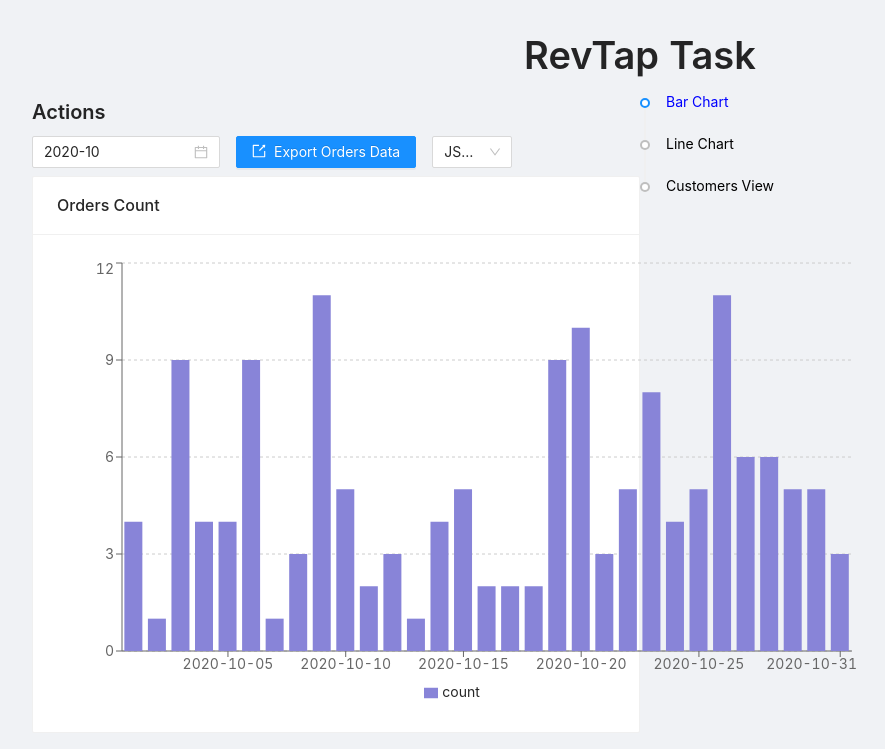
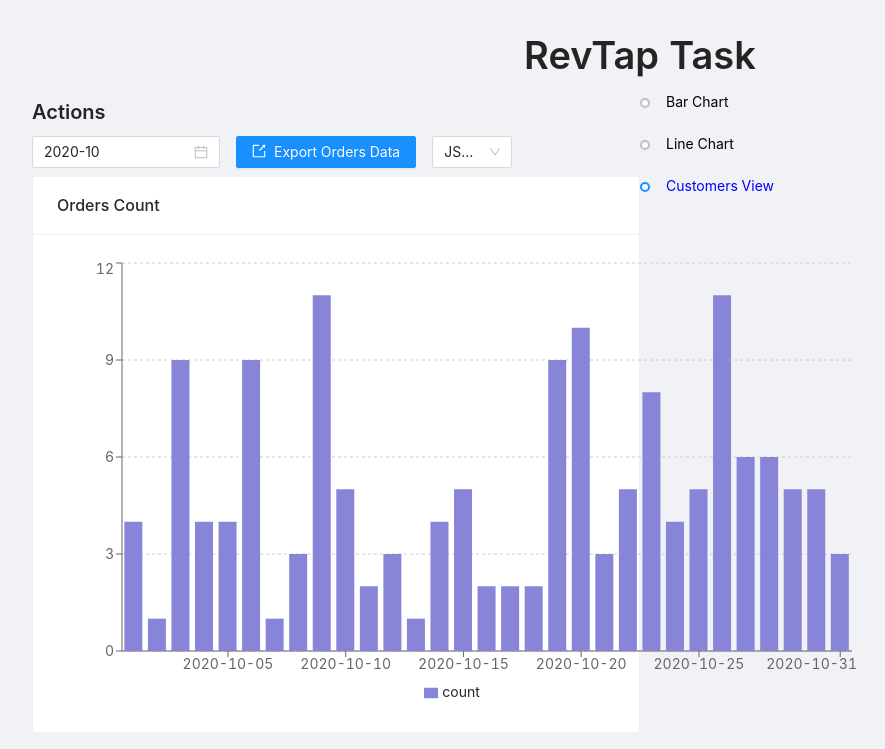
Before and after one commit to 13point5/revtap-frontend-task, a React (Create React App) app: page / in a window 1280 px wide. Shown: the top 749 px of the page, without its empty margins (0-885 px from the left). Built offline with nearby package versions, Linux system fonts and the light colour scheme.

Commit message:
fix bugs in scrolling nav functionality

```diff
--- a/src/App.jsx
+++ b/src/App.jsx
@@ -1,86 +1,78 @@
-import React, { useState, useEffect, createRef } from "react";
+/* eslint-disable */
+import React from "react";
 import { Layout, Timeline, Typography } from "antd";
 
 import { CustomersView, ChartsContainer } from "./components";
 
 import rawData from "./fixtures/data2.json";
 import DataContext from "./contexts/DataContext";
-// import useConstructor from "./hooks/useConstructor";
 
-const items = [
-  { id: "bar-chart", label: "Bar Chart" },
-  { id: "line-chart", label: "Line Chart" },
-  { id: "customers-view", label: "Customers View" },
-];
+class App extends React.Component {
+  constructor(props) {
+    super(props);
 
-// eslint-disable-next-line
-function buildThresholdList() {
-  const thresholds = [];
-  const numSteps = 20;
-
-  for (let i = 1.0; i <= numSteps; i += 1) {
-    const ratio = i / numSteps;
-    thresholds.push(ratio);
-  }
-
-  thresholds.push(0);
-  return thresholds;
-}
-
-function App() {
-  const [activeItem, setActiveItem] = useState(items[0].id);
-  // const [prevRatio, setPrevRatio] = useState(0);
-
-  const tableRef = createRef();
-  const barChartRef = createRef();
-  const lineChartRef = createRef();
-
-  const refs = {
-    "bar-chart": barChartRef,
-    "line-chart": lineChartRef,
-    "customers-view": tableRef,
+    this.state = {
+      items: [
+        {
+          id: "bar-chart",
+          label: "Bar Chart",
+        },
+        {
+          id: "line-chart",
+          label: "Line Chart",
+        },
+        {
+          id: "customers-view",
+          label: "Customers View",
+        },
+      ],
+      activeItem: {
+        id: null,
+        ratio: 0,
+      },
     };
 
-  useEffect(() => {
-    const observerConfig = {
-      // threshold: buildThresholdList(),
-      threshold: [0.6, 0.8, 1],
+    this.itemRefs = {};
+
+    this.state.items.forEach((item) => {
+      this.itemRefs[item.id] = {
+        ref: React.createRef(),
+        id: item.id,
+        ratio: 0,
       };
+    });
 
-    const observer = new IntersectionObserver((entries) => {
-      let maxTarget = entries[0];
+    const intersectionHandler = (entries) => {
+      entries.forEach((entry) => {
+        this.itemRefs[entry.target.id].ratio = entry.intersectionRatio;
+      });
 
-      // if (maxTarget.isIntersecting && maxTarget.intersectionRatio >= 0.6) {
-      //   setActiveItem(items[0].id);
-      // }
+      let activeEntry = this.itemRefs[this.state.items[0].id];
 
-      entries.forEach((entry) => {
-        console.log(
-          `${entry.target.id} :>> `,
-
-          entry.isIntersecting,
-          entry.intersectionRatio
-        );
-
-        if (entry.intersectionRatio > maxTarget.intersectionRatio) {
-          maxTarget = { ...entry };
+      Object.values(this.itemRefs).forEach((itemRef) => {
+        if (itemRef.ratio > activeEntry.ratio) {
+          activeEntry = itemRef;
         }
       });
 
-      console.log("maxTarget :>> ", maxTarget);
+      if (activeEntry.ratio > this.state.activeItem.ratio) {
+        this.setState({ activeItem: activeEntry });
+      }
+    };
 
-      if (maxTarget.target) setActiveItem(maxTarget?.target?.id);
+    this.observer = new IntersectionObserver(intersectionHandler, {
+      threshold: new Array(101).fill(0).map((_, i) => i * 0.01),
+    });
+  }
 
-      // if (!maxTarget.target) setActiveItem(items[0].id);
-      // else setActiveItem(maxTarget?.target?.id);
-    }, observerConfig);
+  componentDidMount() {
+    Object.values(this.itemRefs).forEach((itemRef) =>
+      this.observer.observe(itemRef.ref.current)
+    );
+  }
 
-    observer.observe(tableRef.current);
-    observer.observe(barChartRef.current);
-    observer.observe(lineChartRef.current);
-
-    return () => observer.disconnect();
-  }, []);
+  render() {
+    const { items, activeItem } = this.state;
 
     return (
       <Layout style={{ padding: "2rem" }}>
@@ -97,15 +89,14 @@
                 flexDirection: "column",
                 gap: "0.5rem",
               }}
-            id="rComponents"
             >
               <ChartsContainer
-              lineChartRef={lineChartRef}
-              barChartRef={barChartRef}
+                barChartRef={this.itemRefs["bar-chart"].ref}
+                lineChartRef={this.itemRefs["line-chart"].ref}
               />
 
               <div>
-              <CustomersView ref={tableRef} />
+                <CustomersView ref={this.itemRefs["customers-view"].ref} />
               </div>
             </div>
 
@@ -119,15 +110,14 @@
             >
               <Timeline style={{ top: 0, right: 0, position: "sticky" }}>
                 {items.map((item) => {
-                const isActiveItem = item.id === activeItem;
+                  const isActiveItem = item.id === activeItem.id;
                   const color = isActiveItem ? "blue" : "black";
+
                   return (
                     <Timeline.Item
                       color={isActiveItem ? "blue" : "gray"}
                       onClick={() => {
-                      setActiveItem(item.id);
-
-                      refs[item.id].current.scrollIntoView({
+                        this.itemRefs[item.id].ref.current.scrollIntoView({
                           behavior: "smooth",
                           block: "center",
                         });
@@ -145,5 +135,6 @@
       </Layout>
     );
   }
+}
 
 export default App;
```
Also changed, not shown: src/hooks/useConstructor.js (deleted, +0 -13 lines). Lines whose indentation alone changed are shown as unchanged.
